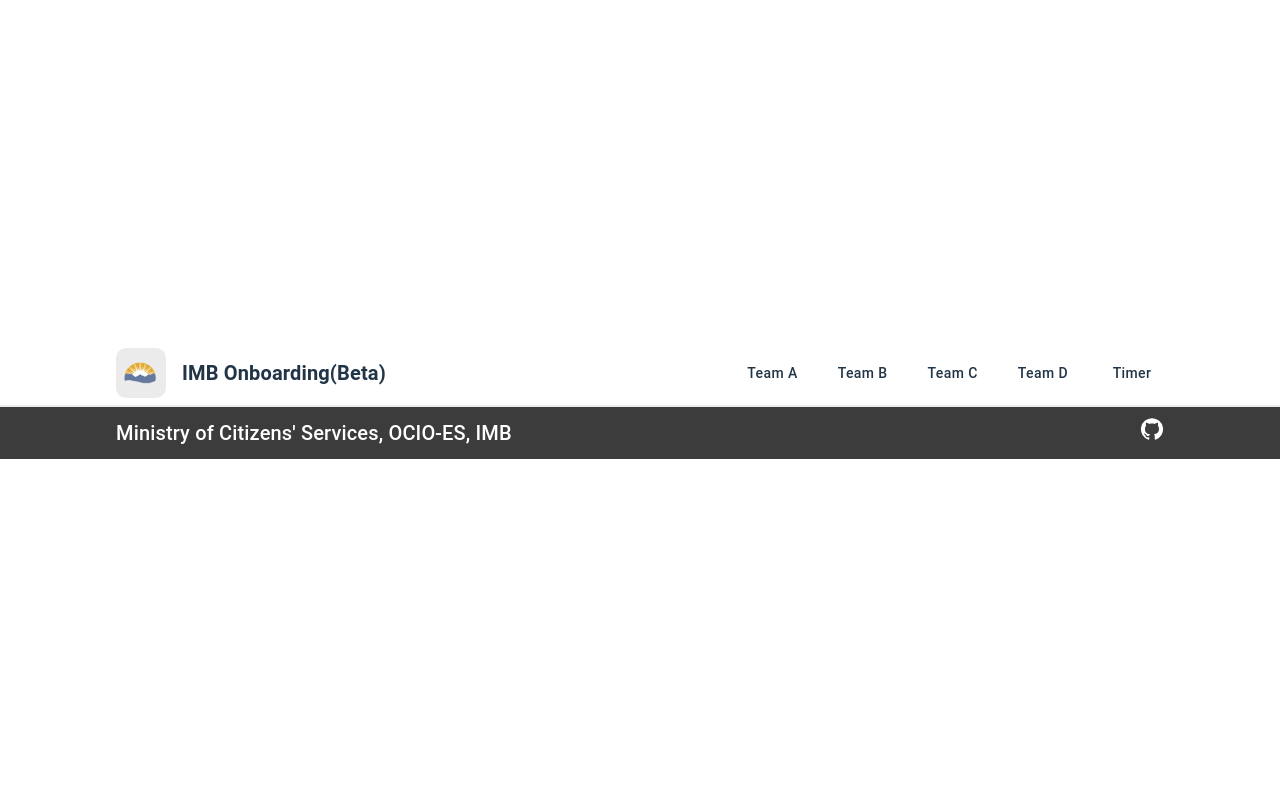
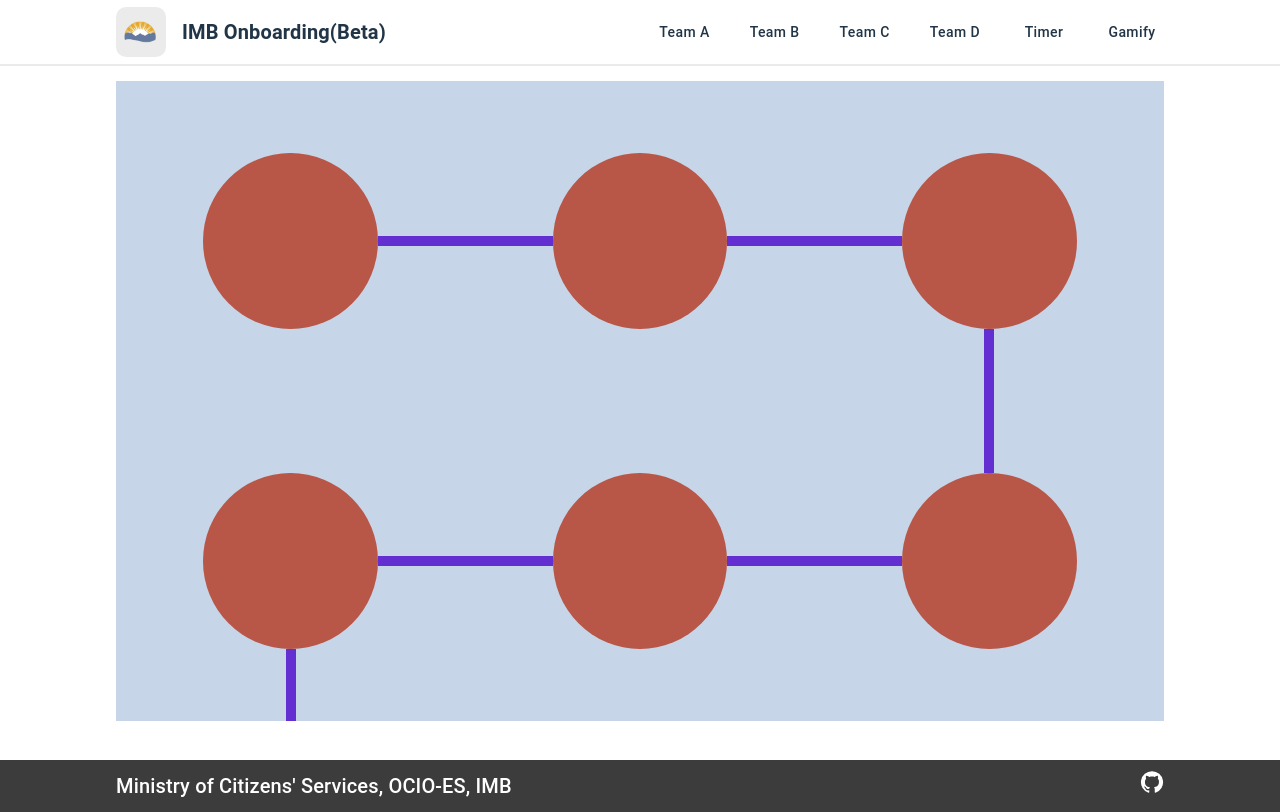
Before and after one commit to bcgov/citz-imb-build-with-us-1, a React (Vite) app in the folder frontend/: page /gamify in a window 1280 px wide. Built offline with nearby package versions, Linux system fonts and the light colour scheme.

Commit message:
Initial Quest Map Components

```diff
--- a/frontend/src/AppRouter.jsx
+++ b/frontend/src/AppRouter.jsx
@@ -6,6 +6,7 @@ import TeamB from './Pages/TeamB';
 import TeamC from './Pages/TeamC';
 import TeamD from './Pages/TeamD';
 import Timer from './Pages/Timer';
+import Gamify from './Pages/Gamify';
 
 const AppRouter = () => {
   return (
@@ -14,6 +15,7 @@ const AppRouter = () => {
       <Route path="/team-b" element={<TeamB />} />
       <Route path="/team-c" element={<TeamC />} />
       <Route path="/team-d" element={<TeamD />} />
+      <Route path="/gamify" element={<Gamify />} />
       <Route path="/timer" element={<Timer />} />
       <Route path="/" element={<HomePage />} />
     </Routes>
--- a/frontend/src/Layout/Header.jsx
+++ b/frontend/src/Layout/Header.jsx
@@ -110,6 +110,9 @@ const Header = (props) => {
 							<MenuItem onClick={() => navigate('/team-d')}>
 								<Typography textAlign="center">Team D</Typography>
 							</MenuItem>
+              <MenuItem onClick={() => navigate('/gamify')}>
+								<Typography textAlign="center">Gamify</Typography>
+							</MenuItem>
               <MenuItem onClick={() => navigate('/timer')}>
 								<Typography textAlign="center">Timer</Typography>
 							</MenuItem>
@@ -186,6 +189,13 @@ const Header = (props) => {
 							>
 								Timer
 							</Button>
+              <Button
+								color="inherit"
+								sx={{ textTransform: 'none' }}
+								onClick={() => navigate('/gamify')}
+							>
+								Gamify
+							</Button>
 						</Stack>
 					</Box>
 				</Toolbar>
--- /dev/null
+++ b/frontend/src/Pages/Gamify.jsx
@@ -0,0 +1,75 @@
+import React from 'react';
+import '../Styles/gamify.css';
+import { Grid, Box, Stack } from '@mui/material';
+import PageLayout from '../Layout/PageLayout';
+
+const Row = ({props}) => {
+  return (
+    <Grid container sx={{ height: '20em' }}>
+      <Grid item xs={4}>
+        <Tile topLine={props.tile1.top || false} rightLine={props.tile1.right || false} bottomLine={props.tile1.bottom || false} leftLine={props.tile1.left || false}></Tile>
+      </Grid>
+      <Grid item xs={4}>
+        <Tile topLine={props.tile2.top || false} rightLine={props.tile2.right || false} bottomLine={props.tile2.bottom || false} leftLine={props.tile2.left || false}></Tile>
+      </Grid>
+      <Grid item xs={4}>
+        <Tile topLine={props.tile3.top || false} rightLine={props.tile3.right || false} bottomLine={props.tile3.bottom || false} leftLine={props.tile3.left || false}></Tile>
+      </Grid>
+    </Grid>
+  );
+}
+
+const Tile = ({ topLine, rightLine, bottomLine, leftLine }) => {
+  return (
+    <Grid container sx={{ width: '100%', height: '100%' }}>
+      <Grid item xs={3} sx={{ background: '#c7d5e8', display: 'flex', alignItems: 'center' }}>
+        {/*Left*/}
+        {leftLine && (<Box className="horizontalLine"></Box>)}
+      </Grid>
+      <Grid item xs={6}>
+        <Stack sx={{ height: '100%', width: '100%' }}>
+          <Box sx={{ height: '22.5%', background: '#c7d5e8', display: 'flex', justifyContent: 'center' }}>
+            {/*Top*/}
+            {topLine && (<Box className="verticalLine"></Box>)}
+          </Box>
+          <Box sx={{ height: '55%', background: '#c7d5e8' }}>
+            {/*Center*/}
+            <Box className="taskCircle" sx={{ width: '100%', height: '100%', background: '#b85647'}}></Box>
+          </Box>
+          <Box sx={{ height: '22.5%', background: '#c7d5e8', display: 'flex', justifyContent: 'center' }}>
+            {/*Bottom*/}
+            {bottomLine && (<Box className="verticalLine"></Box>)}
+          </Box>
+        </Stack>
+      </Grid>
+      <Grid item xs={3} sx={{ background: '#c7d5e8', display: 'flex', alignItems: 'center' }}>
+        {/*Right*/}
+        {rightLine && (<Box className="horizontalLine"></Box>)}
+      </Grid>
+    </Grid>
+  );
+}
+
+const Gamify = () => {
+  return (
+    <PageLayout>
+      <Box sx={{ marginTop: '15px', marginBottom: '15px', width: '100%', height: '100%' }}>
+        <Row
+        props={{
+          tile1: { top: false, right: true, bottom: false, left: false },
+          tile2: { top: false, right: true, bottom: false, left: true },
+          tile3: { top: false, right: false, bottom: true, left: true }
+        }}></Row>
+
+        <Row
+        props={{
+          tile1: { top: false, right: true, bottom: true, left: false },
+          tile2: { top: false, right: true, bottom: false, left: true },
+          tile3: { top: true, right: false, bottom: false, left: true }
+        }}></Row>
+      </Box>
+    </PageLayout>
+  );
+};
+
+export default Gamify;
--- /dev/null
+++ b/frontend/src/Styles/gamify.css
@@ -0,0 +1,15 @@
+.taskCircle {
+  border-radius: 50%;
+}
+
+.horizontalLine {
+  width: 100%;
+  height: 10px;
+  background: #632fd0;
+}
+
+.verticalLine {
+  width: 10px;
+  height: 100%;
+  background: #632fd0;
+}
```
Also changed, not shown: 1 other file (tests, documents, lock files or other folders).
